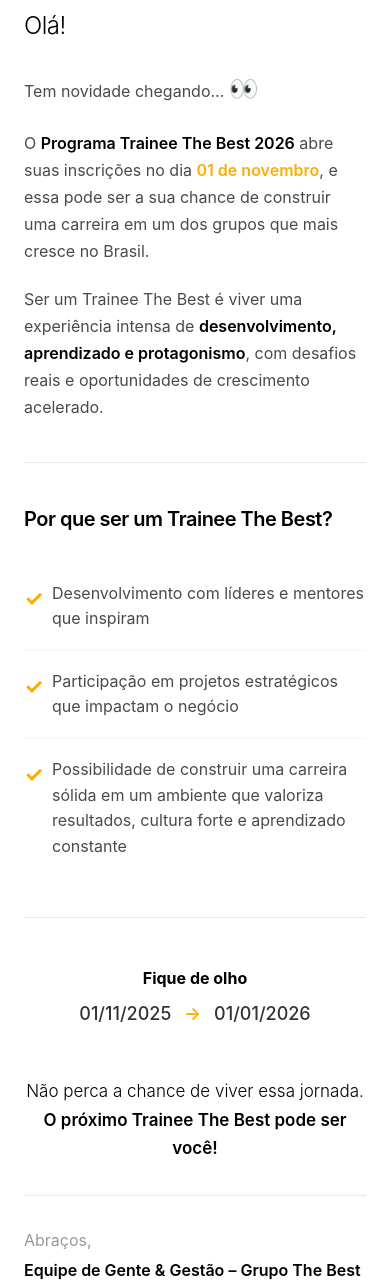
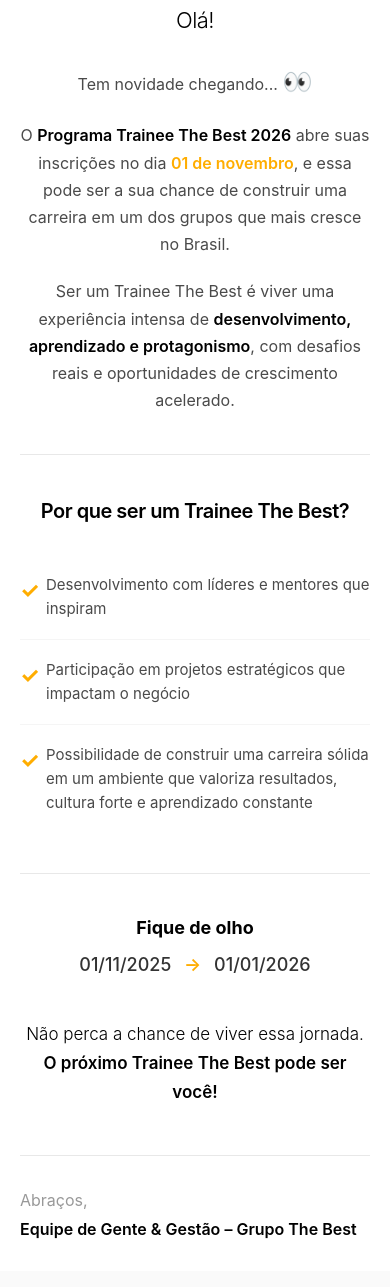
Before and after one commit to Ritabatista/traineee, a plain HTML site: page index.html in a window 390 px wide. Shown: the part 338-1625 px from the top of the page. Drawn offline with Linux system fonts and the light colour scheme.

Commit message:
Update index.html

```diff
--- a/index.html
+++ b/index.html
@@ -3,41 +3,52 @@
 <head>
     <meta charset="UTF-8">
     <meta name="viewport" content="width=device-width, initial-scale=1.0">
+    <title>Programa Trainee The Best 2026</title>
     <style>
+        /* RESET */
         * {
             margin: 0;
             padding: 0;
             box-sizing: border-box;
         }
 
+        /* BODY */
         body {
             font-family: -apple-system, BlinkMacSystemFont, 'Segoe UI', 'Roboto', 'Helvetica Neue', Arial, sans-serif;
             background-color: #f5f5f5;
             line-height: 1.6;
             -webkit-font-smoothing: antialiased;
             -moz-osx-font-smoothing: grayscale;
+            margin: 0;
+            padding: 0;
         }
 
+        /* CONTAINER GERAL */
         .email-wrapper {
             width: 100%;
             background-color: #f5f5f5;
             padding: 20px 0;
         }
 
+        /* CONTAINER CENTRAL (largura padrão RD: 600px) */
         .email-container {
             max-width: 600px;
+            width: 100%;
             margin: 0 auto;
             background-color: #ffffff;
-            box-shadow: 0 2px 8px rgba(0, 0, 0, 0.08);
             border-radius: 8px;
             overflow: hidden;
+            box-shadow: 0 2px 8px rgba(0, 0, 0, 0.08);
         }
 
+        /* HEADER IMAGE */
         .header-image img {
             width: 100%;
+            height: auto;
             display: block;
         }
 
+        /* CONTEÚDO PRINCIPAL */
         .content {
             padding: 48px 40px;
         }
@@ -48,6 +59,7 @@
             color: #000000;
             margin-bottom: 24px;
             letter-spacing: -0.5px;
+            text-align: left;
         }
 
         .text-block {
@@ -114,7 +126,7 @@
             font-weight: 700;
         }
 
-        /* CTA Seção simplificada */
+        /* SEÇÃO DE DATAS */
         .cta-section {
             text-align: center;
             margin: 48px 0;
@@ -137,6 +149,7 @@
             font-weight: 600;
         }
 
+        /* FECHAMENTO */
         .closing {
             font-size: 19px;
             color: #000000;
@@ -150,6 +163,7 @@
             font-weight: 600;
         }
 
+        /* ASSINATURA */
         .signature {
             padding-top: 32px;
             border-top: 1px solid #e8e8e8;
@@ -165,6 +179,7 @@
             margin-top: 4px;
         }
 
+        /* REDES SOCIAIS */
         .social-section {
             background-color: #fafafa;
             padding: 48px 40px;
@@ -190,7 +205,7 @@
             font-weight: 600;
             margin: 16px 0;
             letter-spacing: 0.3px;
-            transition: all 0.3s cubic-bezier(0.4, 0, 0.2, 1);
+            transition: all 0.3s ease;
             box-shadow: 0 4px 12px rgba(255, 173, 0, 0.2);
         }
 
@@ -207,14 +222,49 @@
             line-height: 1.6;
         }
 
-        /* Responsividade Mobile */
-        @media only screen and (max-width: 480px) {
+        /* RESPONSIVIDADE */
+        @media only screen and (max-width: 768px) {
             .content {
-                padding: 32px 24px;
+                padding: 36px 28px;
             }
 
             .greeting {
-                font-size: 24px;
+                font-size: 26px;
+                text-align: center;
+            }
+
+            .text-block {
+                font-size: 17px;
+                text-align: center;
+            }
+
+            .section-title {
+                font-size: 22px;
+                text-align: center;
+            }
+
+            .cta-section {
+                margin: 40px 0;
+            }
+
+            .closing {
+                font-size: 18px;
+                text-align: center;
+            }
+
+            .social-button {
+                padding: 14px 36px;
+                font-size: 15px;
+            }
+        }
+
+        @media only screen and (max-width: 480px) {
+            .content {
+                padding: 28px 20px;
+            }
+
+            .greeting {
+                font-size: 22px;
             }
 
             .text-block {
@@ -226,12 +276,8 @@
             }
 
             .benefits li {
-                font-size: 16px;
-                padding-left: 28px;
-            }
-
-            .cta-label {
-                font-size: 16px;
+                font-size: 15px;
+                padding-left: 26px;
             }
 
             .date-text {
@@ -240,7 +286,6 @@
 
             .closing {
                 font-size: 17px;
-                margin: 24px 0 32px;
             }
         }
     </style>
@@ -249,11 +294,12 @@
     <div class="email-wrapper">
         <div class="email-container">
 
-            <!-- HEADER IMAGE -->
+            <!-- BANNER -->
             <div class="header-image">
                 <img src="https://email-editor-production.s3.amazonaws.com/images/690553/editor_images/Banner_Treinee_2026_120x40cm%20%282%29_page-0001%20%281%29_1.jpg" alt="Banner Trainee 2026">
             </div>
 
+            <!-- CONTEÚDO -->
             <div class="content">
                 <div class="greeting">Olá!</div>
 
@@ -281,7 +327,7 @@
 
                 <div class="divider"></div>
 
-                <!-- DATA CARD SIMPLIFICADO -->
+                <!-- DATA CARD -->
                 <div class="cta-section">
                     <div class="cta-label"><strong>Fique de olho</strong></div>
                     <div class="date-text">01/11/2025 <span class="date-separator">→</span> 01/01/2026</div>
@@ -298,9 +344,10 @@
                 </div>
             </div>
 
+            <!-- REDES SOCIAIS -->
             <div class="social-section">
                 <div class="social-title">Acompanhe nossas redes sociais</div>
-                <a href="https://www.linkedin.com/company/the-best-a%C3%A7a%C3%AD/posts/?feedView=all" class="social-button">LinkedIn</a>
+                <a href="https://www.linkedin.com/company/grupothebest/posts/?feedView=all" class="social-button">LinkedIn</a>
                 <div class="social-subtitle">Fique por dentro de todas as novidades!</div>
             </div>
 
```
